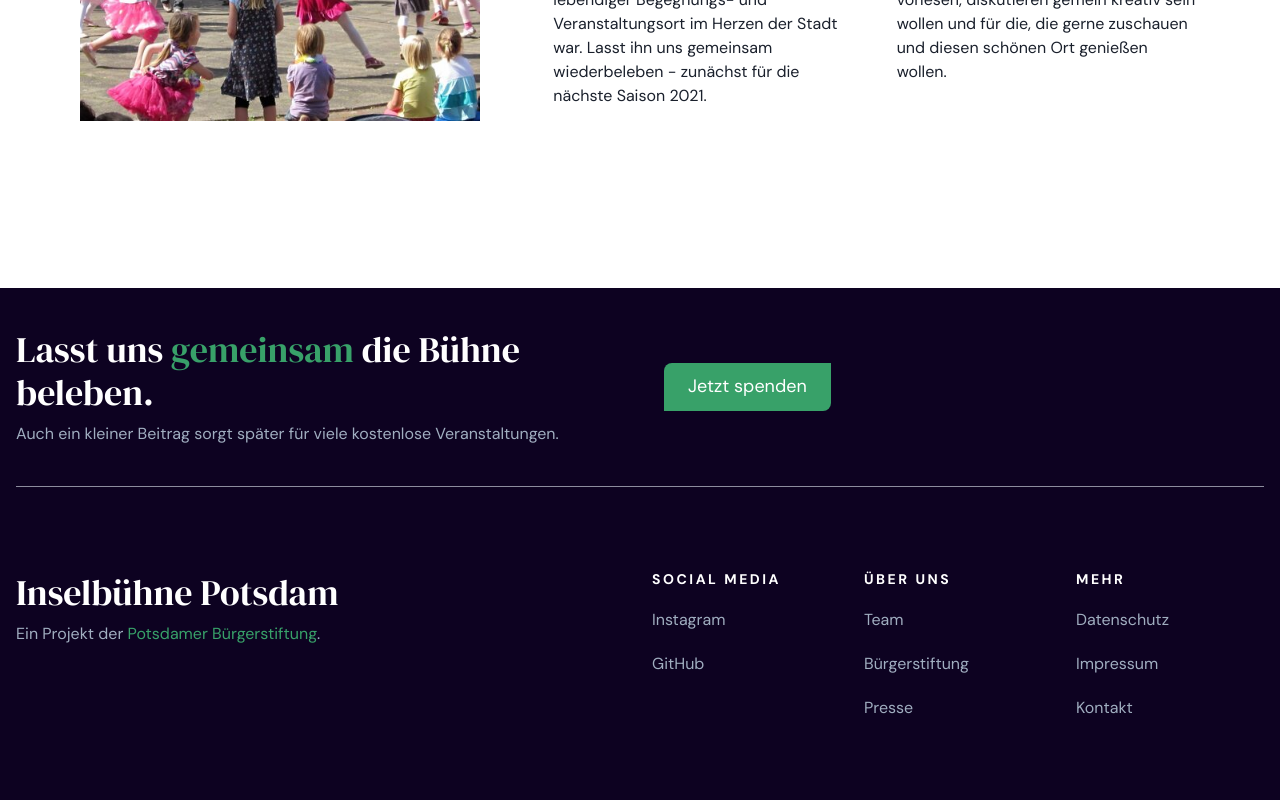
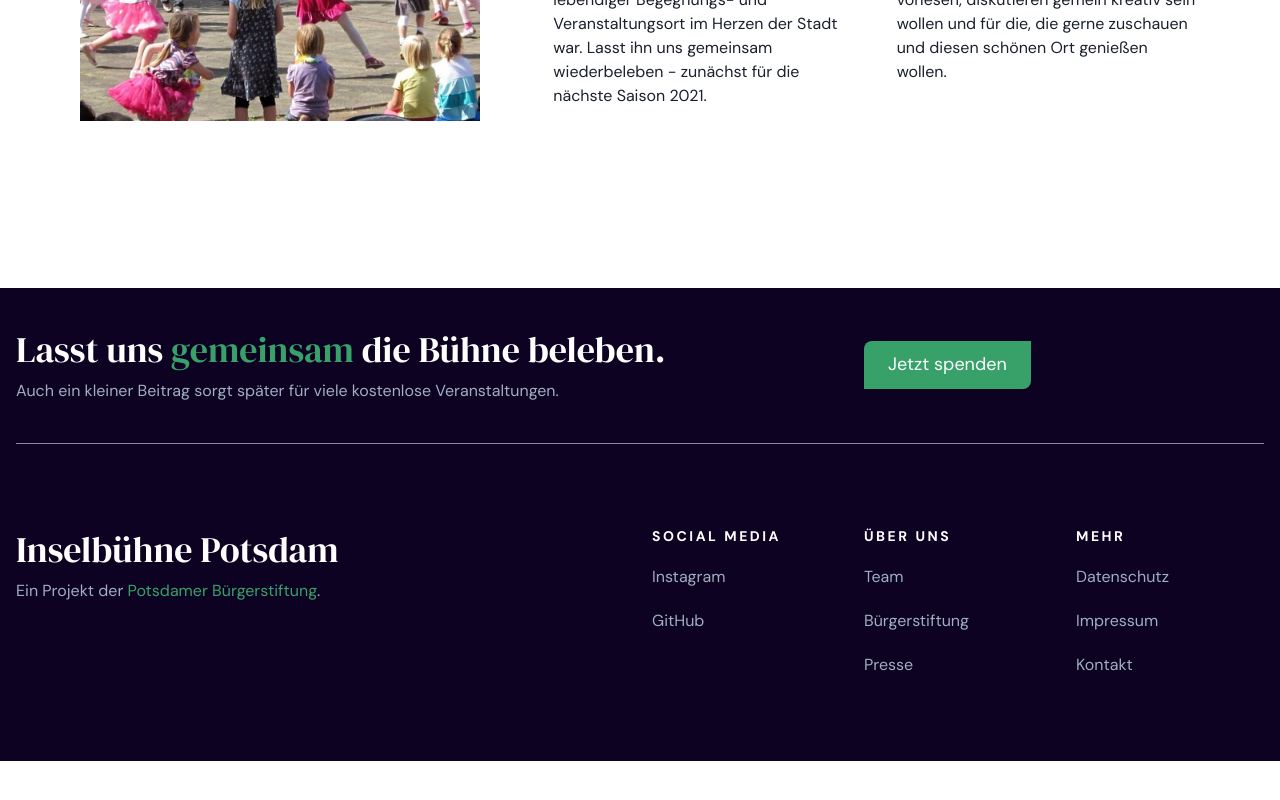
Before and after one commit to potsdamer-buergerstiftung/inselbuehne, a Next.js app: page / in a window 1280 px wide. Shown: the part 938-1738 px from the top of the page. After the commit the page ends 1699 px from the top, so only its background shows below. Built offline with nearby package versions, Linux system fonts and the light colour scheme; no server answers.

Commit message:
Fix layout donation hint overflow Format Header component

```diff
--- a/components/Header.tsx
+++ b/components/Header.tsx
@@ -51,7 +51,9 @@
               Inselbühne Potsdam
             </ChakraLink>
           </NextLink>
-          <Button onClick={() => setMenuOpen(!menuOpen)} colorScheme="green">Menü</Button>
+          <Button onClick={() => setMenuOpen(!menuOpen)} colorScheme="green">
+            Menü
+          </Button>
         </Flex>
         <Flex
           as="div"
--- a/components/Layout.tsx
+++ b/components/Layout.tsx
@@ -30,12 +30,11 @@
           <Box h="10" w="100%" />
           <Grid
             alignItems="center"
-            justifyContent="space-between"
             templateColumns="repeat(12, 1fr)"
-            columnGap={12}
+            columnGap={6}
             rowGap={6}
           >
-            <GridItem colSpan={{ base: 12, md: 6 }}>
+            <GridItem colSpan={{ base: 12, md: 8 }}>
               <Heading as="h2" color="white" mb="2">
                 Lasst uns{" "}
                 <Box color="green.500" as="span">
```
